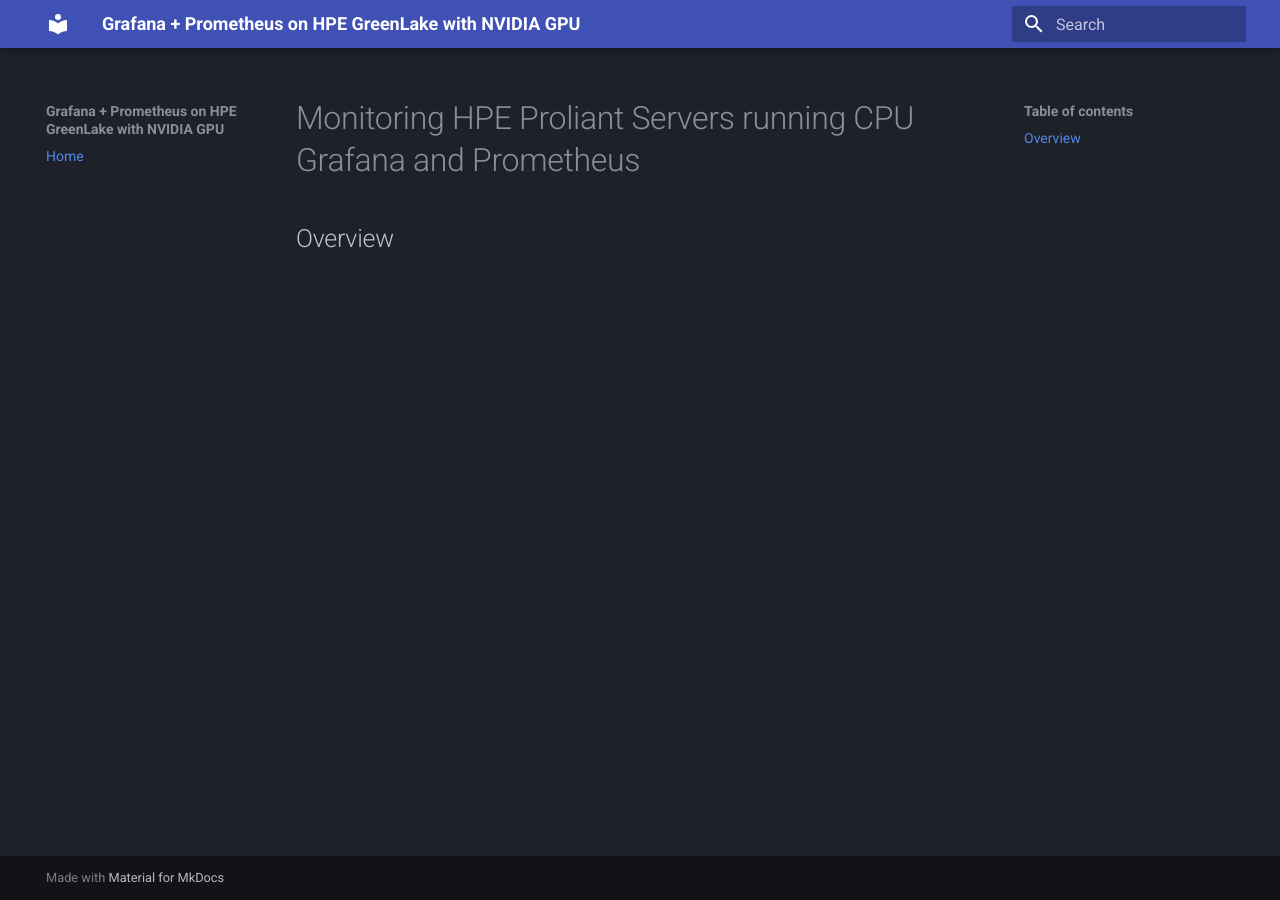
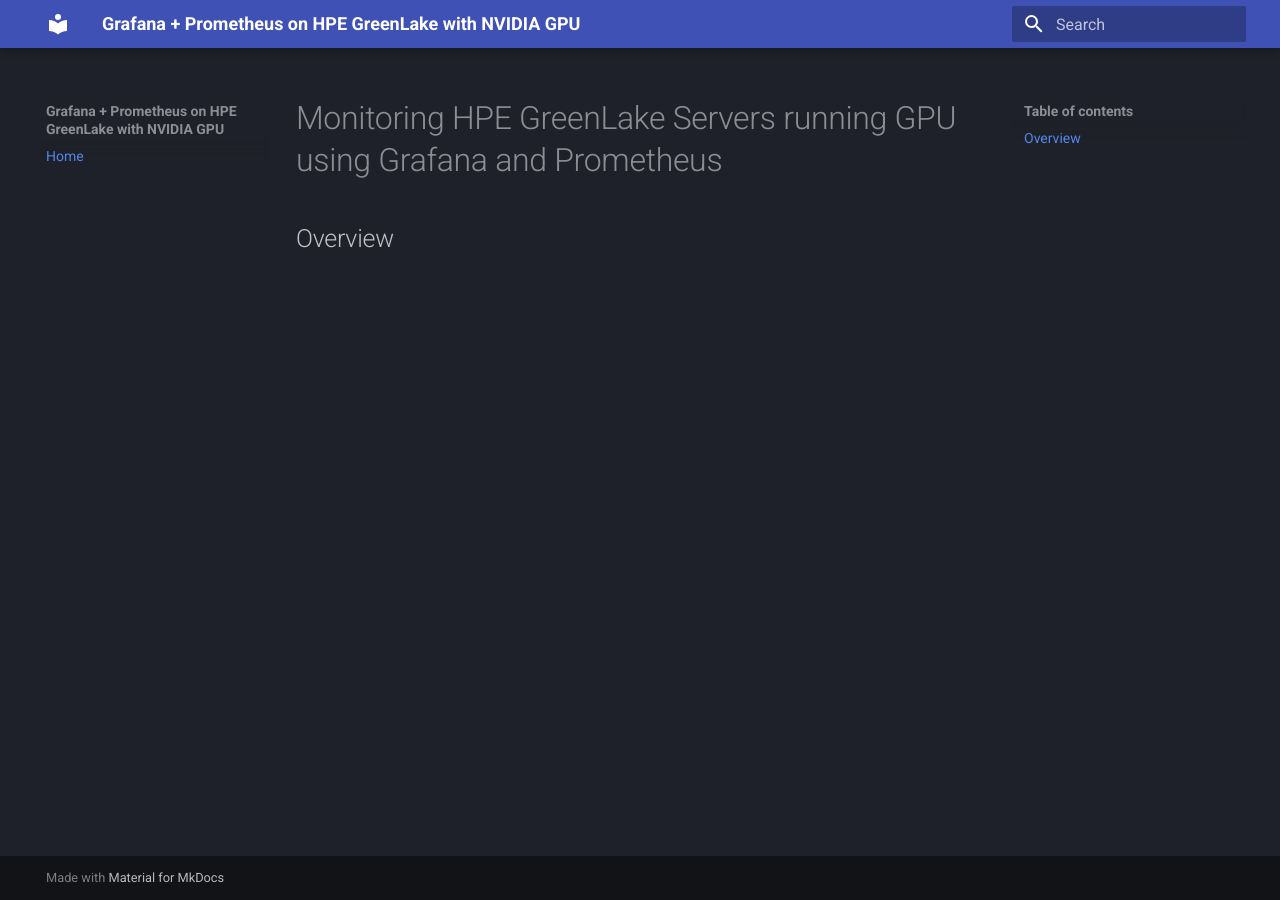
Before and after one commit to hjma29/grafana-prometheus-hpe-greenlake-com-nvidia, an MkDocs documentation site: the page built from docs/whitepaper.md, in a window 1280 px wide. Built offline with MkDocs 1.6.1 and Material for MkDocs 9.7.7, drawn with Linux system fonts in a browser that asks for light colours.

Commit message:
[skip ci] 251008-10:49 on mini4

```diff
--- a/docs/whitepaper.md
+++ b/docs/whitepaper.md
@@ -1,4 +1,4 @@
-# Monitoring HPE Proliant Servers running CPU Grafana and Prometheus
+# Monitoring HPE GreenLake Servers running GPU using Grafana and Prometheus
 
 
 ## Overview
```
